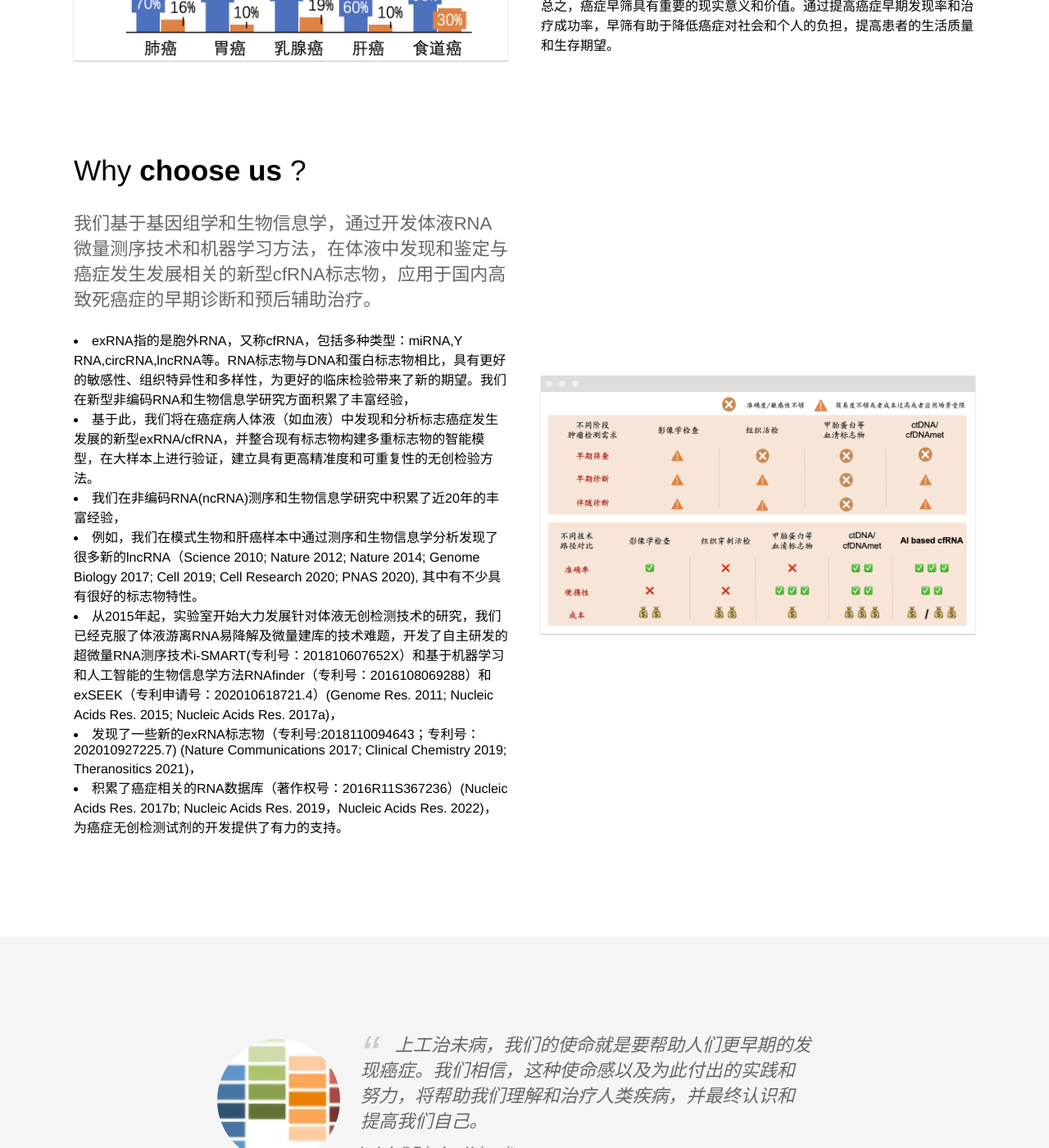
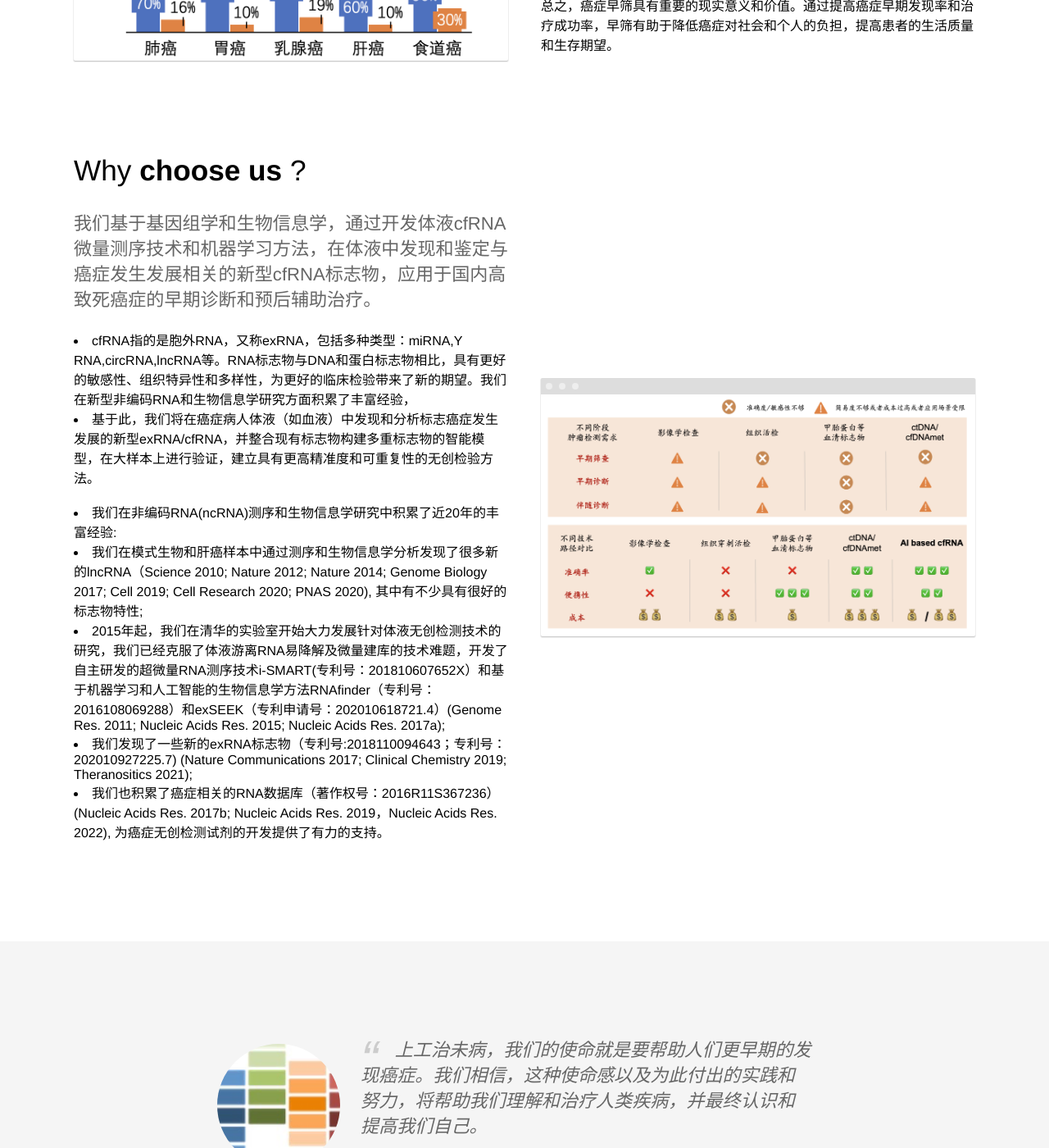
Before and after one commit to lulab/xingene-home, a Jekyll site: the page built from index.html, in a window 1280 px wide and 1400 px high, scrolled down 2088 px. Shown: the whole window at 82% size. Built offline with Jekyll 4.4.1, drawn with Linux system fonts in a browser that asks for light colours.

Commit message:
Update index.html

```diff
--- a/index.html
+++ b/index.html
@@ -67,15 +67,16 @@ description: XinGene - Decode the Language of Life
 			<div class="text editable">
 				<h2>Why <strong>choose us</strong> ?</h2>
 				<p>
-我们基于基因组学和生物信息学，通过开发体液RNA微量测序技术和机器学习方法，在体液中发现和鉴定与癌症发生发展相关的新型cfRNA标志物，应用于国内高致死癌症的早期诊断和预后辅助治疗。
+我们基于基因组学和生物信息学，通过开发体液cfRNA微量测序技术和机器学习方法，在体液中发现和鉴定与癌症发生发展相关的新型cfRNA标志物，应用于国内高致死癌症的早期诊断和预后辅助治疗。
 
-<li>exRNA指的是胞外RNA，又称cfRNA，包括多种类型：miRNA,Y RNA,circRNA,lncRNA等。RNA标志物与DNA和蛋白标志物相比，具有更好的敏感性、组织特异性和多样性，为更好的临床检验带来了新的期望。我们在新型非编码RNA和生物信息学研究方面积累了丰富经验，</li>
+<li>cfRNA指的是胞外RNA，又称exRNA，包括多种类型：miRNA,Y RNA,circRNA,lncRNA等。RNA标志物与DNA和蛋白标志物相比，具有更好的敏感性、组织特异性和多样性，为更好的临床检验带来了新的期望。我们在新型非编码RNA和生物信息学研究方面积累了丰富经验，</li>
 <li>基于此，我们将在癌症病人体液（如血液）中发现和分析标志癌症发生发展的新型exRNA/cfRNA，并整合现有标志物构建多重标志物的智能模型，在大样本上进行验证，建立具有更高精准度和可重复性的无创检验方法。</li>
-<li>我们在非编码RNA(ncRNA)测序和生物信息学研究中积累了近20年的丰富经验，</li>
-<li>例如，我们在模式生物和肝癌样本中通过测序和生物信息学分析发现了很多新的lncRNA（Science 2010; Nature 2012; Nature 2014; Genome Biology 2017; Cell 2019; Cell Research 2020; PNAS 2020), 其中有不少具有很好的标志物特性。</li>
-<li>从2015年起，实验室开始大力发展针对体液无创检测技术的研究，我们已经克服了体液游离RNA易降解及微量建库的技术难题，开发了自主研发的超微量RNA测序技术i-SMART(专利号：201810607652X）和基于机器学习和人工智能的生物信息学方法RNAfinder（专利号：2016108069288）和exSEEK（专利申请号：202010618721.4）(Genome Res. 2011; Nucleic Acids Res. 2015; Nucleic Acids Res. 2017a)，</li>
-<li>发现了一些新的exRNA标志物（专利号:2018110094643；专利号：202010927225.7) (Nature Communications 2017; Clinical Chemistry 2019; Theranositics 2021)，</li>
-<li>积累了癌症相关的RNA数据库（著作权号：2016R11S367236）(Nucleic Acids Res. 2017b; Nucleic Acids Res. 2019，Nucleic Acids Res. 2022)，为癌症无创检测试剂的开发提供了有力的支持。</li>
+<br>
+<li>我们在非编码RNA(ncRNA)测序和生物信息学研究中积累了近20年的丰富经验:</li>
+<li>我们在模式生物和肝癌样本中通过测序和生物信息学分析发现了很多新的lncRNA（Science 2010; Nature 2012; Nature 2014; Genome Biology 2017; Cell 2019; Cell Research 2020; PNAS 2020), 其中有不少具有很好的标志物特性;</li>
+<li>2015年起，我们在清华的实验室开始大力发展针对体液无创检测技术的研究，我们已经克服了体液游离RNA易降解及微量建库的技术难题，开发了自主研发的超微量RNA测序技术i-SMART(专利号：201810607652X）和基于机器学习和人工智能的生物信息学方法RNAfinder（专利号：2016108069288）和exSEEK（专利申请号：202010618721.4）(Genome Res. 2011; Nucleic Acids Res. 2015; Nucleic Acids Res. 2017a);</li>
+<li>我们发现了一些新的exRNA标志物（专利号:2018110094643；专利号：202010927225.7) (Nature Communications 2017; Clinical Chemistry 2019; Theranositics 2021);</li>
+<li>我们也积累了癌症相关的RNA数据库（著作权号：2016R11S367236）(Nucleic Acids Res. 2017b; Nucleic Acids Res. 2019，Nucleic Acids Res. 2022), 为癌症无创检测试剂的开发提供了有力的支持。</li>
 </p>
 			</div>
 			<div class="image">
```
